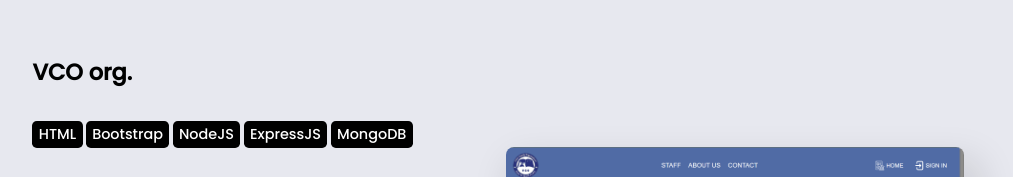
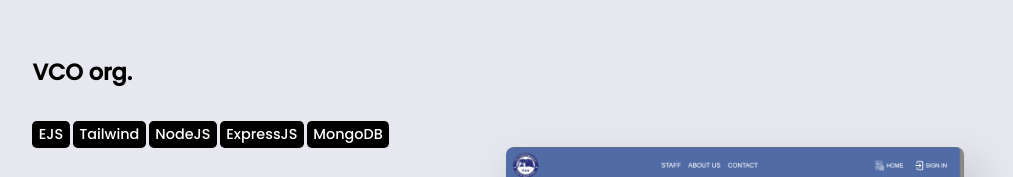
Before and after one commit to Natnae-l/Portfolio-Landing-Page, a plain HTML site: page index.html in a window 1280 px wide. Shown: the part 1220-1397 px from the top of the page, without its empty margins (150-1163 px from the left). Drawn offline with nearby package versions, Linux system fonts and the light colour scheme.

Commit message:
tech stacks added

```diff
--- a/index.html
+++ b/index.html
@@ -52,8 +52,8 @@
                 <h3 class="project-name">VCO org.</h3>
                 <section class="built-with">
                     <ul>
-                        <li>HTML</li>
-                        <li>Bootstrap</li>
+                        <li>EJS</li>
+                        <li>Tailwind</li>
                         <li>NodeJS</li>
                         <li>ExpressJS</li>
                         <li>MongoDB</li>
```
